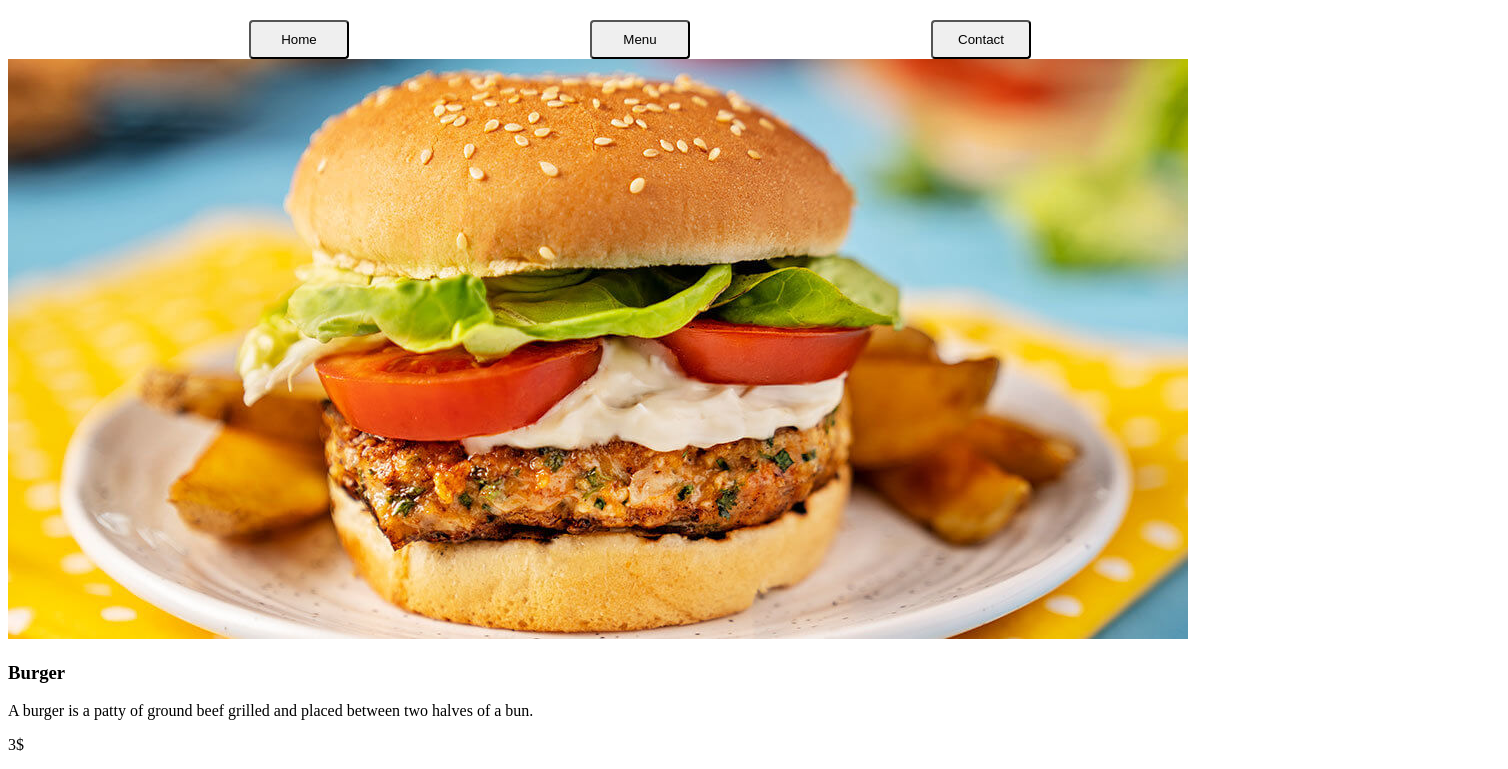
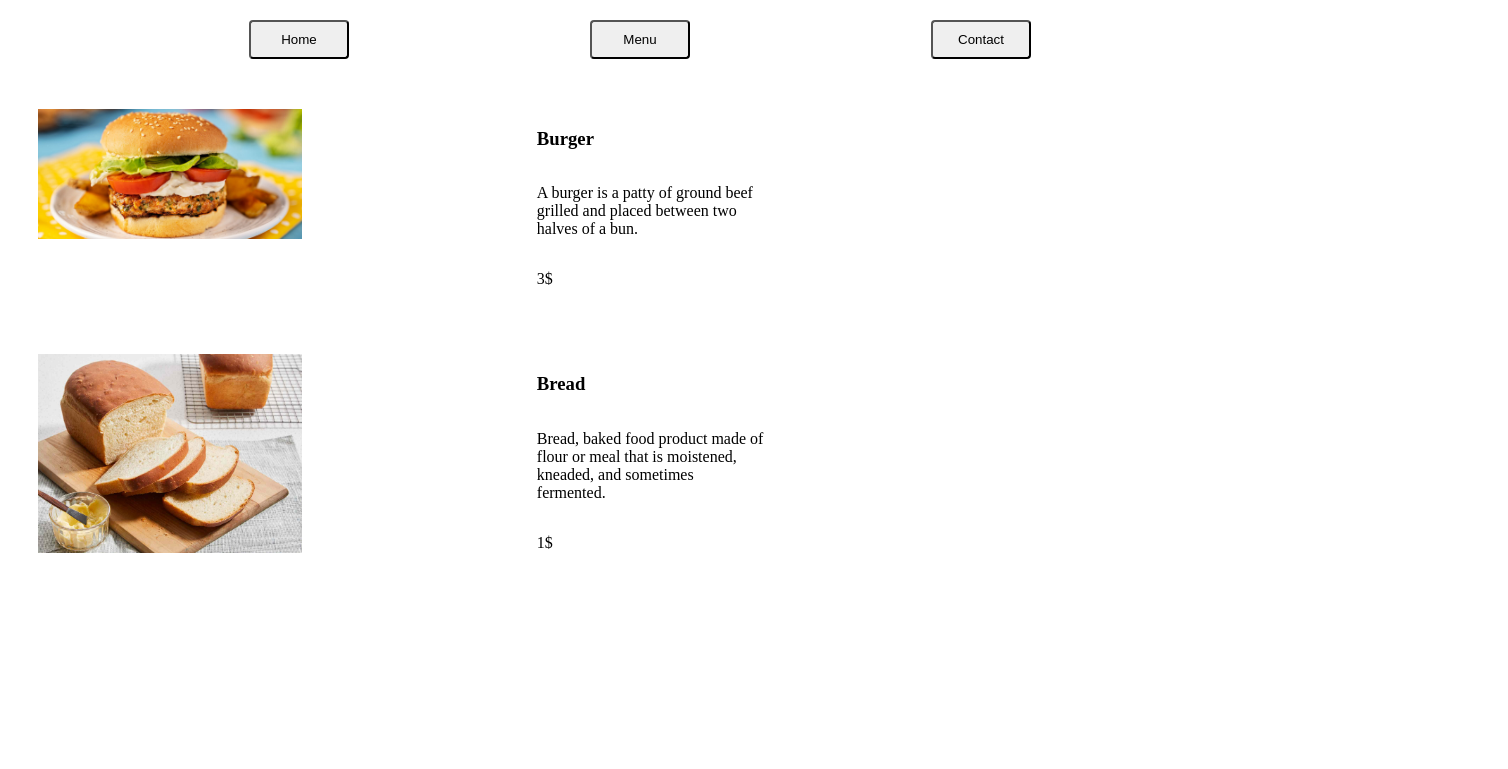
Before and after one commit to scheuringtamas/odin-Restaurant-Page, a website built with webpack: page src/template.html in a window 1280 px wide. Both pictures are taken after a click on the button "Menu". Shown: the top 769 px of the page, 1508 px wide, since content can reach past the window. Built offline with nearby package versions, Linux system fonts and the light colour scheme.

Commit message:
Little changes

```diff
--- a/src/menu.js
+++ b/src/menu.js
@@ -36,19 +36,23 @@ function menu() {
     imgWrapper.appendChild(itemImg);
     div.appendChild(imgWrapper);
 
+    const menuData = document.createElement("div");
+    menuData.id = "menuData";
+    div.appendChild(menuData);
+
     const itemName = document.createElement("h3");
     itemName.textContent = menuItem.name;
     itemName.classList.add("item-name");
-    div.appendChild(itemName);
+    menuData.appendChild(itemName);
 
     const itemDescription = document.createElement("p");
     itemDescription.textContent = menuItem.description;
     itemDescription.classList.add("description");
-    div.appendChild(itemDescription);
+    menuData.appendChild(itemDescription);
 
     const itemPrice = document.createElement("p");
     itemPrice.textContent = menuItem.price;
-    div.appendChild(itemPrice);
+    menuData.appendChild(itemPrice);
 
     wrapper.appendChild(div);
   }
--- a/src/styles.css
+++ b/src/styles.css
@@ -28,3 +28,34 @@ button:hover {
 h1 {
   margin-top: 50px;
 }
+
+.card {
+  display: flex;
+  margin-top: 50px;
+  justify-content: flex-start;
+  width: 60%;
+}
+
+#menuData {
+  display: flex;
+  flex-direction: column;
+}
+
+img {
+  object-fit: cover;
+  width: 50%;
+  margin-left: 30px;
+}
+
+#contactDiv {
+  display: flex;
+  flex-direction: column;
+  justify-content: center;
+  align-items: center;
+  background-color: bisque;
+  padding: 20px;
+  margin: 100px auto;
+  width: 300px;
+  font-size: 20px;
+  border-radius: 10px;
+}
--- a/webpack.config.js
+++ b/webpack.config.js
@@ -1,4 +1,3 @@
-// webpack.config.js
 const path = require("path");
 const HtmlWebpackPlugin = require("html-webpack-plugin");
 
```
Also changed, not shown: 1 other file.
